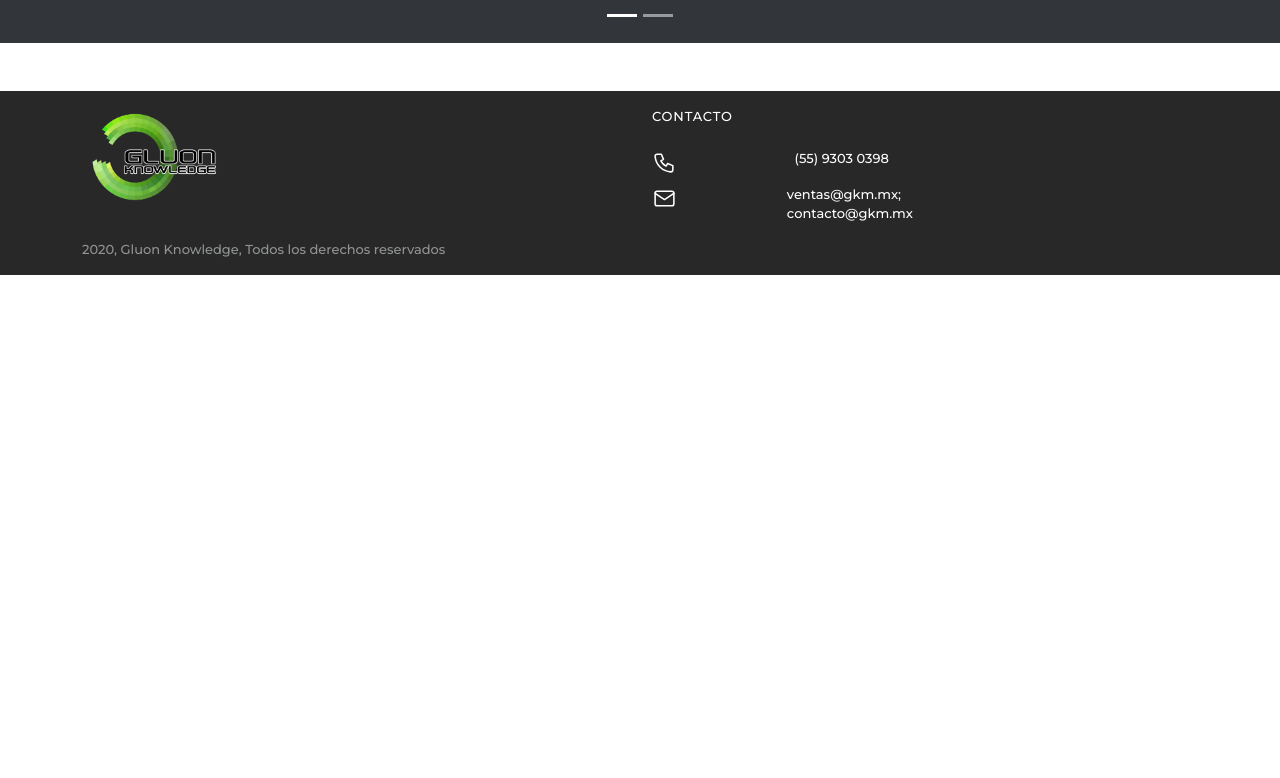
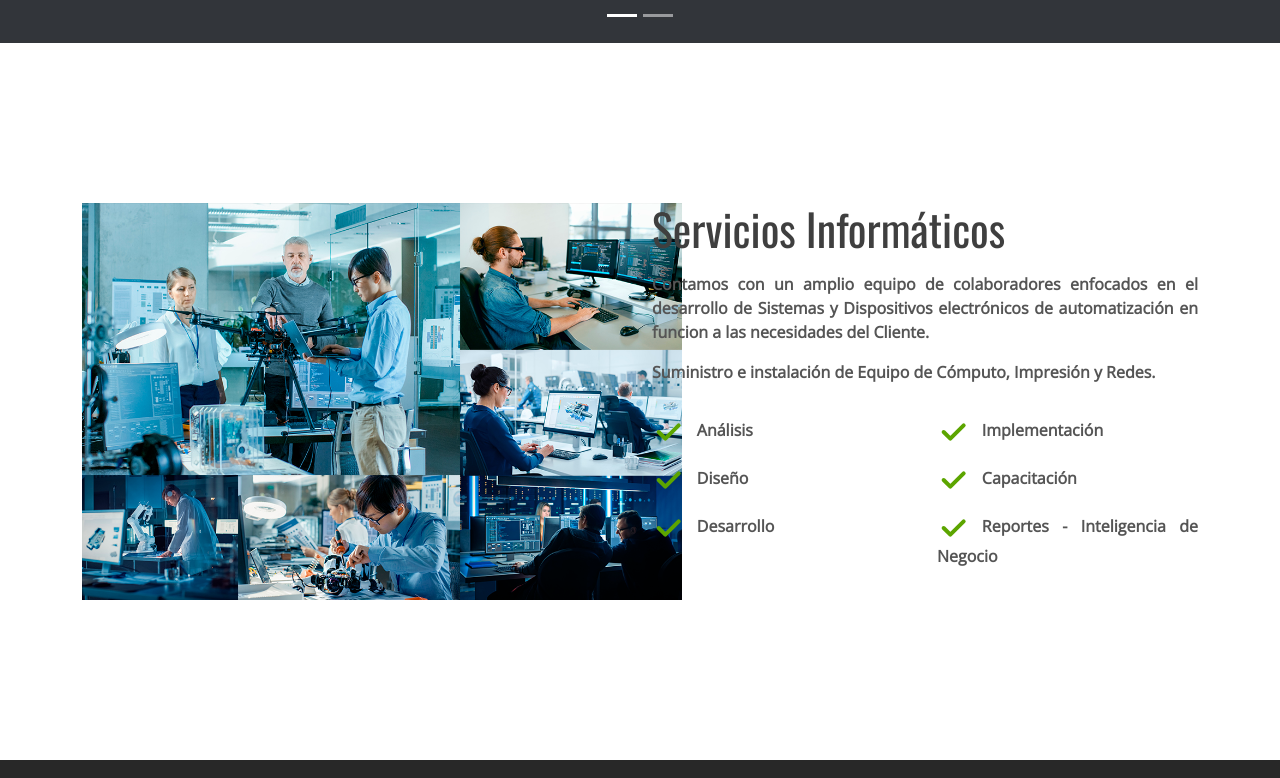
Before and after one commit to ArmandoAlvarezP/gkm, a React (Vite) app: page /servicios in a window 1280 px wide. Shown: the part 2593-3371 px from the top of the page. Before the commit the page ends 2868 px from the top, so only its background shows below. Built offline with nearby package versions, Linux system fonts and the light colour scheme.

Commit message:
Se Termina Componente Informática

```diff
--- /dev/null
+++ b/src/components/Informatica.jsx
@@ -0,0 +1,84 @@
+import { Col, Container, Row } from "react-bootstrap"
+
+export const Informatica = () => {
+  return (
+    <section className="section-informatica" id="informatica">
+        <Container>
+            <Row>
+                <Col lg={6}>
+                    <img src="/img/informatica.jpg" alt="informatica" />
+                </Col>
+                <Col lg={6}>
+                    <h2>Servicios Informáticos</h2>
+                    <p>
+                        Contamos con un amplio equipo de colaboradores enfocados en el desarrollo de Sistemas y Dispositivos electrónicos de automatización en funcion a las necesidades del Cliente.
+                    </p>
+                    <p>
+                        Suministro e instalación de Equipo de Cómputo, Impresión y Redes.
+                    </p>
+                    <Row>
+                        <Col md={6}>
+                            <p>
+                                <i>
+                                    <svg xmlns="http://www.w3.org/2000/svg" className="icon icon-tabler icon-tabler-check" width="32" height="32" viewBox="0 0 24 24" strokeWidth="3" stroke="#5ca500" fill="none" strokeLinecap="round" strokeLinejoin="round">
+                                    <path stroke="none" d="M0 0h24v24H0z" fill="none"/>
+                                    <path d="M5 12l5 5l10 -10" />
+                                    </svg>
+                                </i>
+                                Análisis
+                            </p>
+                            <p>
+                                <i>
+                                    <svg xmlns="http://www.w3.org/2000/svg" className="icon icon-tabler icon-tabler-check" width="32" height="32" viewBox="0 0 24 24" strokeWidth="3" stroke="#5ca500" fill="none" strokeLinecap="round" strokeLinejoin="round">
+                                    <path stroke="none" d="M0 0h24v24H0z" fill="none"/>
+                                    <path d="M5 12l5 5l10 -10" />
+                                    </svg>
+                                </i>
+                                Diseño
+                            </p>
+                            <p>
+                                <i>
+                                    <svg xmlns="http://www.w3.org/2000/svg" className="icon icon-tabler icon-tabler-check" width="32" height="32" viewBox="0 0 24 24" strokeWidth="3" stroke="#5ca500" fill="none" strokeLinecap="round" strokeLinejoin="round">
+                                    <path stroke="none" d="M0 0h24v24H0z" fill="none"/>
+                                    <path d="M5 12l5 5l10 -10" />
+                                    </svg>
+                                </i>
+                                Desarrollo
+                            </p>
+                        </Col>
+                        <Col lg={6}>
+                            <p>
+                                <i>
+                                    <svg xmlns="http://www.w3.org/2000/svg" className="icon icon-tabler icon-tabler-check" width="32" height="32" viewBox="0 0 24 24" strokeWidth="3" stroke="#5ca500" fill="none" strokeLinecap="round" strokeLinejoin="round">
+                                    <path stroke="none" d="M0 0h24v24H0z" fill="none"/>
+                                    <path d="M5 12l5 5l10 -10" />
+                                    </svg>
+                                </i>
+                                Implementación
+                            </p>
+                            <p>
+                                <i>
+                                    <svg xmlns="http://www.w3.org/2000/svg" className="icon icon-tabler icon-tabler-check" width="32" height="32" viewBox="0 0 24 24" strokeWidth="3" stroke="#5ca500" fill="none" strokeLinecap="round" strokeLinejoin="round">
+                                    <path stroke="none" d="M0 0h24v24H0z" fill="none"/>
+                                    <path d="M5 12l5 5l10 -10" />
+                                    </svg>
+                                </i>
+                                Capacitación
+                            </p>
+                            <p>
+                                <i>
+                                    <svg xmlns="http://www.w3.org/2000/svg" className="icon icon-tabler icon-tabler-check" width="32" height="32" viewBox="0 0 24 24" strokeWidth="3" stroke="#5ca500" fill="none" strokeLinecap="round" strokeLinejoin="round">
+                                    <path stroke="none" d="M0 0h24v24H0z" fill="none"/>
+                                    <path d="M5 12l5 5l10 -10" />
+                                    </svg>
+                                </i>
+                                Reportes - Inteligencia de Negocio
+                            </p>
+                        </Col>
+                    </Row>
+                </Col>
+            </Row>
+        </Container>
+    </section>
+  )
+}
--- a/src/index.css
+++ b/src/index.css
@@ -484,6 +484,37 @@ nav.navbar .navbar-nav a.nav-link.navbar-link.active {
   font-style: italic;
 }
 
+/* Sección Informática */
+
+.section-informatica {
+  margin-top: 20vh;
+  margin-bottom: 20vh;
+}
+
+.section-informatica h2 {
+  font-family: 'Oswald', arial;
+  font-size: 44px;
+  color: #3F3F3F;
+}
+
+.section-informatica i {
+  margin-right: 1vw;
+}
+
+.section-informatica p {
+  font-family: 'Open Sans', arial, sans-serif;
+  font-size: 16px;
+  color: #555555;
+  font-weight: 900;
+  margin-top: 2vh;
+  text-align: justify;
+}
+
+.section-informatica img {
+  max-width: 600px;
+  height: auto;
+}
+
 /* Media querys */
 
 @media( min-width: 320px) and ( max-width: 820px) {
--- a/src/pages/Servicios.jsx
+++ b/src/pages/Servicios.jsx
@@ -1,5 +1,6 @@
 import { Divider } from "../components/Divider"
 import { GRP } from "../components/GRP"
+import { Informatica } from "../components/Informatica"
 import { MenuServicios } from "../components/MenuServicios"
 import { Normalizacion } from "../components/Normalizacion"
 
@@ -10,6 +11,7 @@ export const Servicios = () => {
         <GRP />
         <Divider />
         <Normalizacion />
+        <Informatica />
     </>
   )
 }
```
Also changed, not shown: public/img/informatica.jpg (added).
